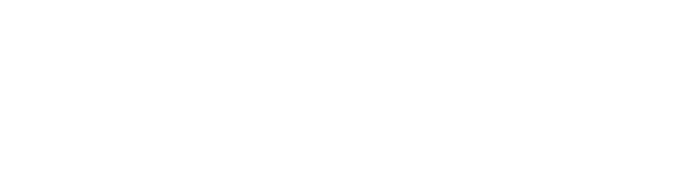
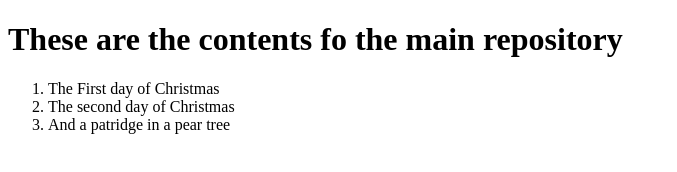
Before and after one commit to Hycient195/learning-git-1, a plain HTML site: page index.html in a window 1280 px wide. Shown: the whole page, without its empty margins (0-677 px from the left). Drawn offline with Linux system fonts and the light colour scheme.

Commit message:
added content to the main branch

```diff
--- a/index.html
+++ b/index.html
@@ -6,6 +6,11 @@
     <title>Document</title>
 </head>
 <body>
-
+    <h1>These are the contents fo the main repository</h1>
+    <ol>
+        <li>The First day of Christmas</li>
+        <li>The second day of Christmas</li>
+        <li>And a patridge in a pear tree</li>
+    </ol>
 </body>
 </html>
```
